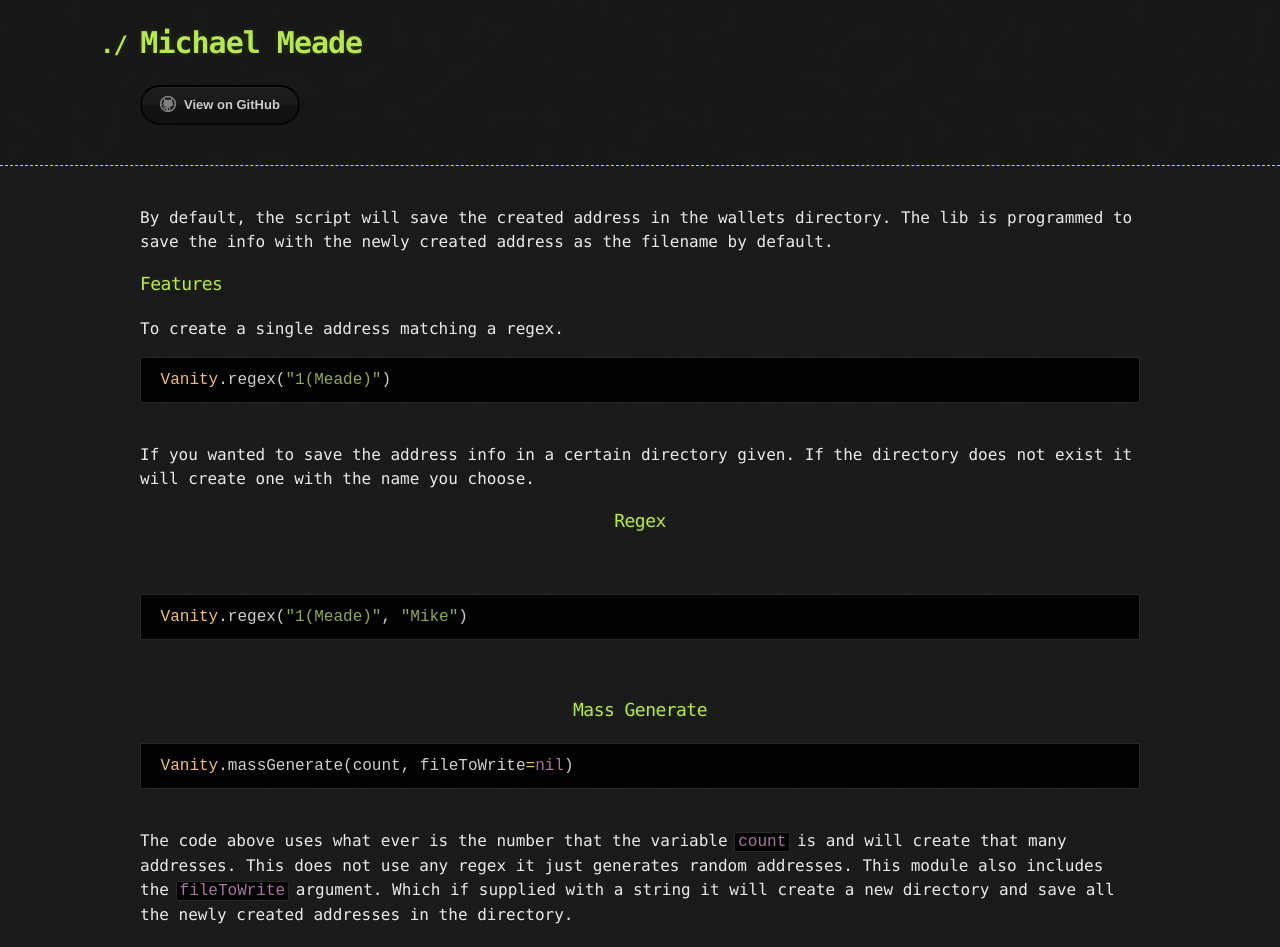
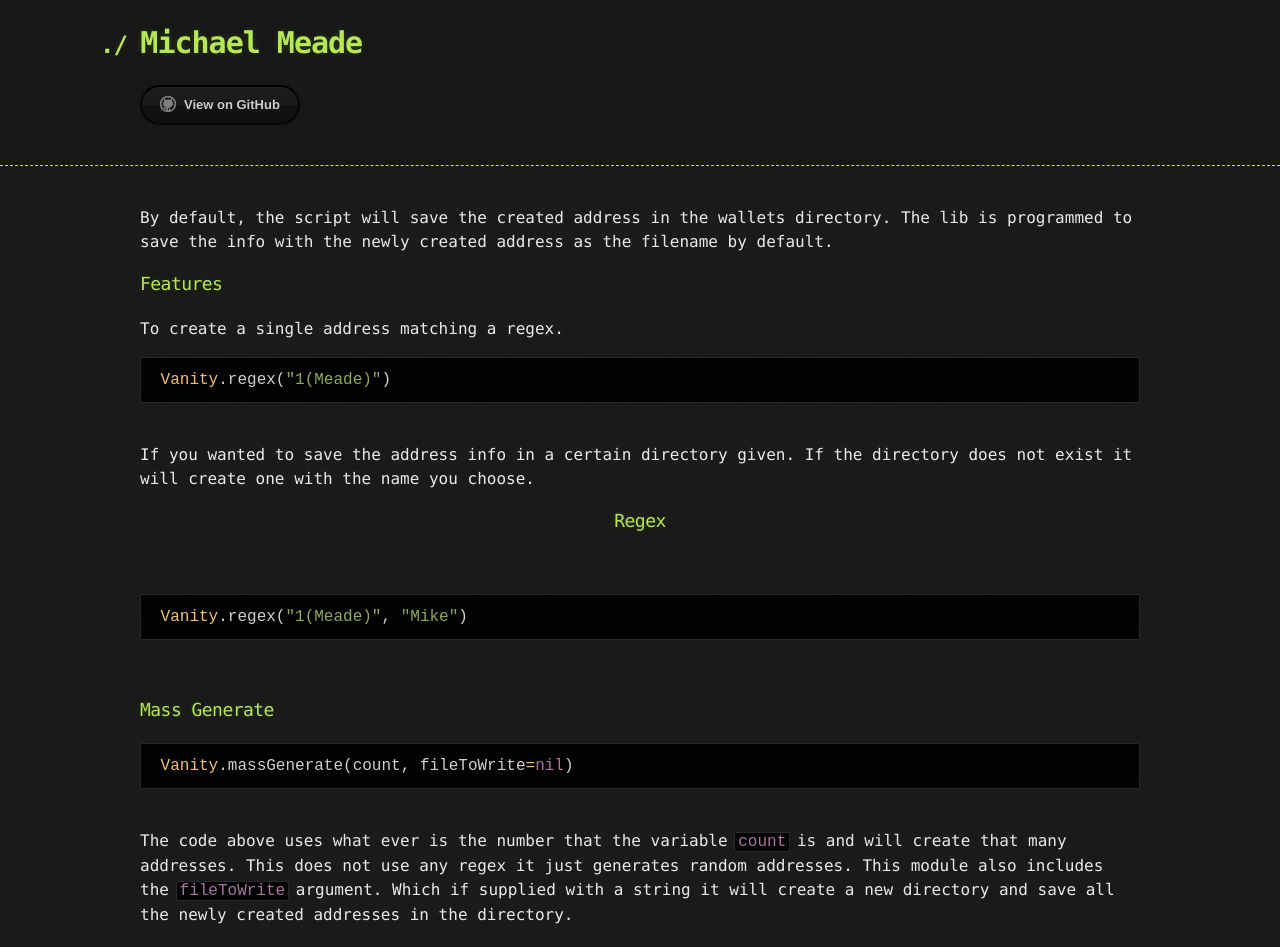
Before and after one commit to Michael-Meade/MinerFind, a Jekyll site: the page built from Projects/BitcoinVanityGenerator.md, in a window 1280 px wide. Built offline with Jekyll 4.4.1, drawn with Linux system fonts in a browser that asks for light colours; our own code applies the rules of GitHub Pages for plain Markdown files; the repository's description, which GitHub fills in, is left out.

````diff
--- a/Projects/BitcoinVanityGenerator.md
+++ b/Projects/BitcoinVanityGenerator.md
@@ -12,7 +12,8 @@ By default, the script will save the created address in the wallets directory. T
  Vanity.regex("1(Meade)", "Mike")
  ```
  <br>
-### <center> Mass Generate </center>
+
+### Mass Generate
 ```ruby
  Vanity.massGenerate(count, fileToWrite=nil)
 ```
````
